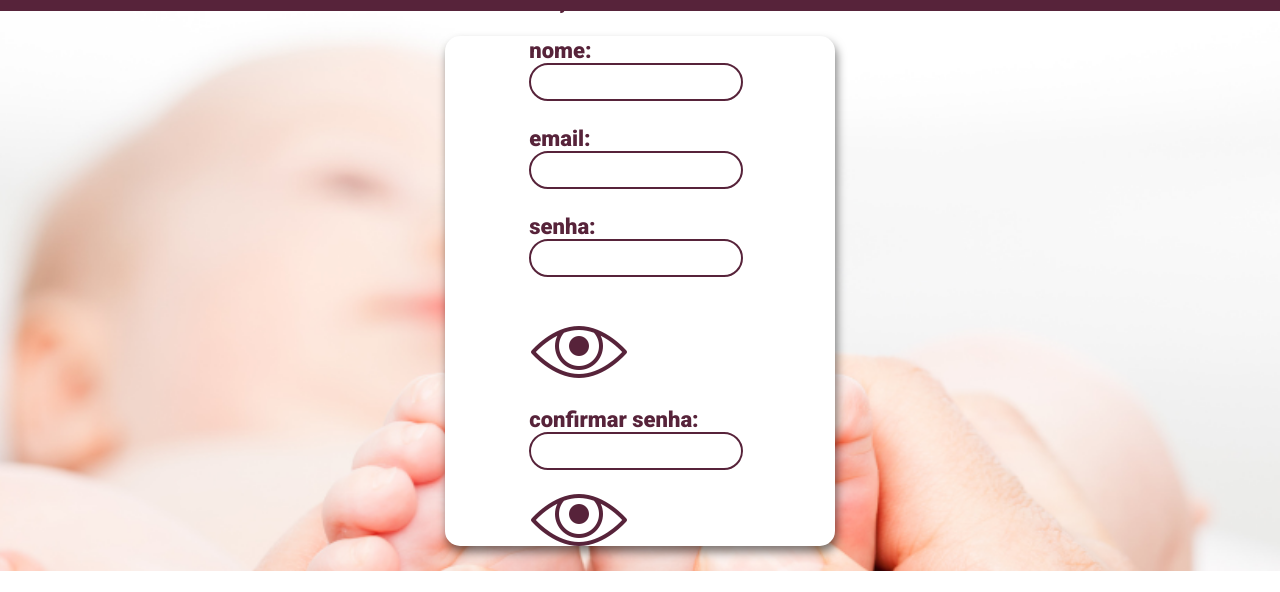
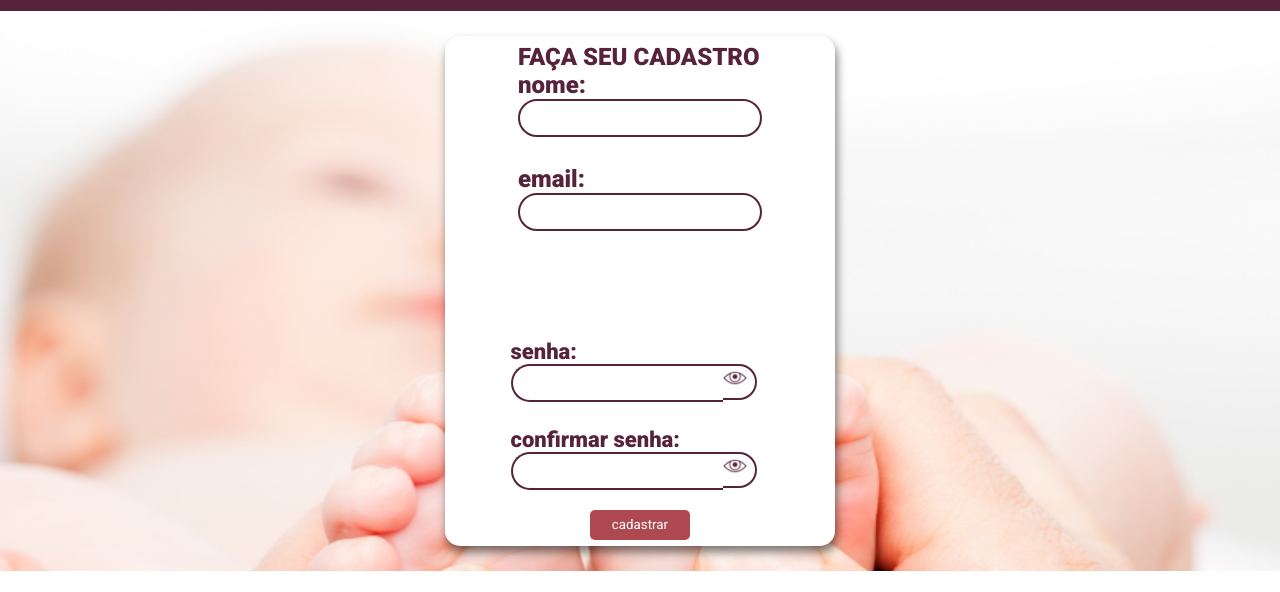
Before and after one commit to ruth-magalhaes/adocao, a plain HTML site: page view/cadastro.html in a window 1280 px wide. Shown: the part 49-641 px from the top of the page. Drawn offline with Linux system fonts and the light colour scheme.

Commit message:
tentando cadastrar bd

```diff
--- a/assets/css/cadastro.css
+++ b/assets/css/cadastro.css
@@ -93,16 +93,53 @@ nav ul li button:hover {
     margin-top: 30px;
 }
 
+.cadastro .senhaS{
+    display: flex;
+    flex-direction: row;
+}
 
-.nome, .email, .senha, .confirma {
+.olho img {
+    width: 24px;
+}
+
+#botao_ocultar {
+    border: 2px solid #57233A;
+    border-radius: 0px 20px 20px 0px;
+    cursor: pointer;
+    margin-right: 13px;
+    border-left: none;
+    width: 32px;
+    height: 32px;
+}
+
+.tituloCadastro {
+    font-size: 24px;
+    color: #57233A;
+    font-weight: 900;
+}
+
+.nome, .email {
+    width: 210px;
+    padding: 10px 15px;
+    border: 2px solid #57233A;
+    border-radius: 20px;
+    font-size: 10px;
+    font-weight: 300;
+    font-family: Cambria, Cochin, Georgia, Times, 'Times New Roman', serif;
+    /* margin-top: -110px; */
+}
+
+.senha, .confirma {
     width: 180px;
     padding: 10px 15px;
     border: 2px solid #57233A;
-    border-radius: 20px;
+    border-right: none;
+    border-radius: 20px 0px 0px 20px;
     outline: none;
     font-size: 10px;
     font-weight: 300;
     font-family: Cambria, Cochin, Georgia, Times, 'Times New Roman', serif;
+
 }
 
 .telaLogin a {
--- a/assets/css/login.css
+++ b/assets/css/login.css
@@ -174,11 +174,22 @@ nav ul li button:hover {
 
 .senhas {
     display: flex;
-    align-items: flex-end;
     position: relative;
+    align-items: center;
+    flex-direction: row-reverse;
 }
+
 .senhas .inputSenha {
-   flex-grow: 1;
+    flex-grow: 1;
+}
+
+.senhas .inputSenha input {
+    width: 200px;
+    padding: 10px 20px;
+    border: 2px solid #57233A;
+    border-radius: 25px;
+    outline: none;
+    font-size: 16px;
 }
 
 
@@ -202,6 +213,8 @@ nav ul li button:hover {
     width: 24px;
 }
 
-#botao_ocultar{
+#botao_ocultar {
     cursor: pointer;
+    margin-right: 13px;
+    margin-top: 6px;
 }
--- a/view/cadastro.html
+++ b/view/cadastro.html
@@ -37,17 +37,27 @@
 
         <div class="imgLogin">
             <div class="telaLogin">
-                <div class="cadastro"> FAÇA SEU CADASTRO<br><br>
+                <div class="tituloCadastro">FAÇA SEU CADASTRO
+                <div> nome: <br> <input type="text" id="input_nome" class="nome"> </div><br>
+                <div> email:<br> <input type="text" id="input_email" class="email"> </div><br></div>
+                <div class="cadastro"> <br><br>
+                    <div> senha: <br>  </div>
+                    <div class="senhaS">
+                        <input type="password" id="input_email" class="senha">
+                        <div id="botao_ocultar" class="olho" onclick="ocultar()">
+                            <img id="olho_ocultar" src="../assets/img/olho_aberto.png">
+                        </div>
+                    </div><br>
+                    <div> confirmar senha: <br>
+                        <div class="senhaS">
+                            <input type="password" id="input_confirmar" class="confirma">
+                            <div id="botao_ocultar" class="olho" onclick="ocultar()">
+                                <img id="olho_ocultar" src="../assets/img/olho_aberto.png">
+                            </div>
+                        </div>
 
-                    <div > nome: <br> <input type="text" id="input_nome" class="nome"> </div><br>
-                    <div > email:<br> <input type="text" id="input_email" class="email"> </div><br>
-                    <div > senha: <br> <input type="password" id="input_email" class="senha"> </div><br>    <div id="botao_ocultar" class="olho" onclick="ocultar()">
-                        <img id="olho_ocultar" src="../assets/img/olho_aberto.png">
                     </div>
-                    <div> confirmar senha: <br> <input type="password" id="input_confirmar" class="confirma"><br> </div>    <div id="botao_ocultar" class="olho" onclick="ocultar()">
-                        <img id="olho_ocultar" src="../assets/img/olho_aberto.png">
-                    </div>
-                   <a href="login.html"><br><button class="bot">cadastrar</button></a>
+                    <a href="login.html"><br><button class="bot">cadastrar</button></a>
                 </div>
             </div>
 
@@ -58,7 +68,8 @@
 </html>
 
 <script>
-    function ocultar(){
+    function ocultar() {
+        function ocultar() {
         if (input_senha.type == "password") {
             input_senha.type = "text";
             botao_ocultar.innerHTML = '<img id="img_ocultar" src="../assets/img/olho_fechado.png">';
@@ -67,4 +78,5 @@
             botao_ocultar.innerHTML = '<img id="img_ocultar" src="../assets/img/olho_aberto.png">';
         }
     }
+}
 </script>
```
Also changed, not shown: view/login.html (+8 -8 lines).
